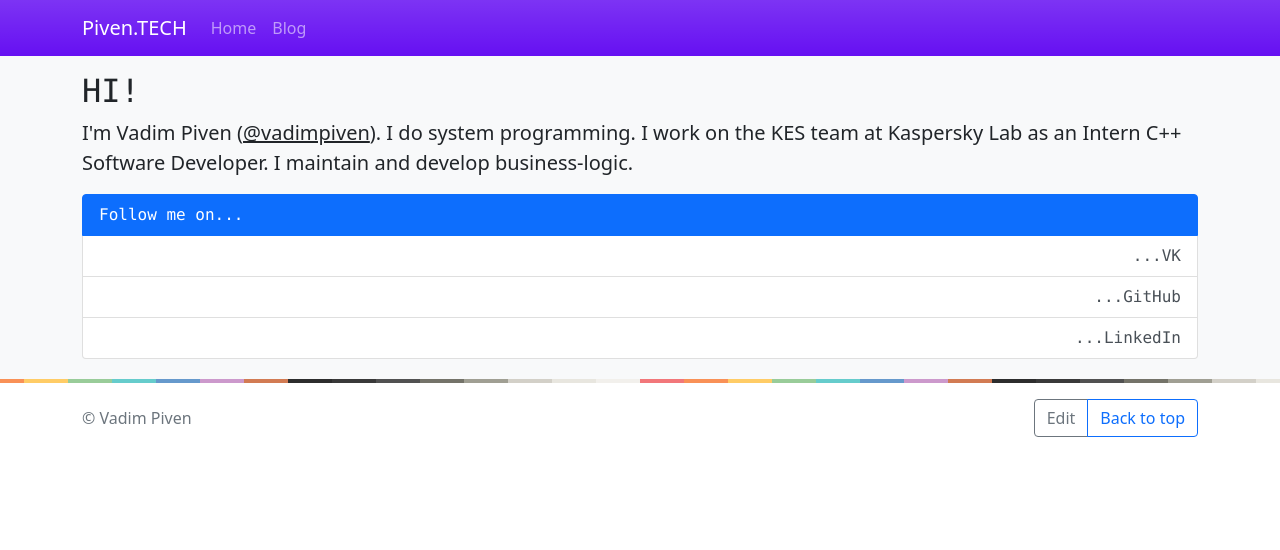
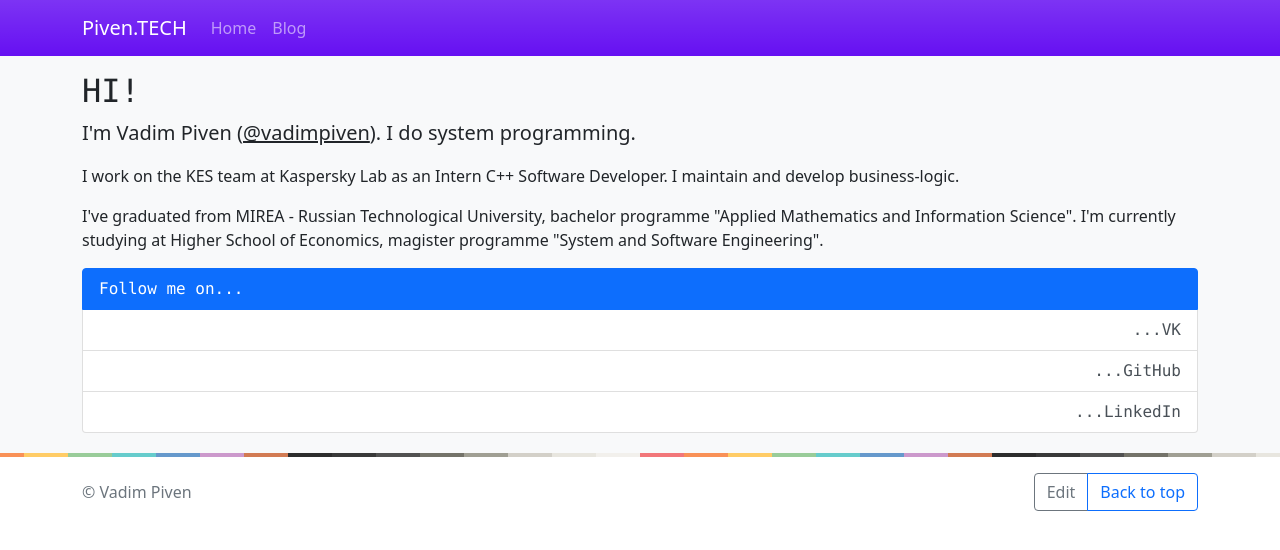
Before and after one commit to vadimpiven/vadimpiven, a Jekyll site: the page built from index.html, in a window 1280 px wide. Shown: the top 550 px of the page. Built offline with Jekyll 4.4.1, drawn with Linux system fonts in a browser that asks for light colours.

Commit message:
Update index.html

```diff
--- a/index.html
+++ b/index.html
@@ -4,10 +4,9 @@ title: Piven.TECH
 ---
 <h2 class="font-monospace">HI!</h2>
 
-<p class="lead">
-  I'm Vadim Piven (<u>@vadimpiven</u>). I do system programming.
-  I work on the KES team at Kaspersky Lab as an Intern C++ Software Developer. I maintain and develop business-logic.
-</p>
+<p class="lead">I'm Vadim Piven (<u>@vadimpiven</u>). I do system programming.</p>
+<p>I work on the KES team at Kaspersky Lab as an Intern C++ Software Developer. I maintain and develop business-logic.</p>
+<p>I've graduated from MIREA - Russian Technological University, bachelor programme "Applied Mathematics and Information Science". I'm currently studying at Higher School of Economics, magister programme "System and Software Engineering".</p>
 
 <div class="list-group mb-3 font-monospace">
   <a href="#" class="list-group-item list-group-item-action active disabled" aria-current="true">Follow me on...</a>
```
